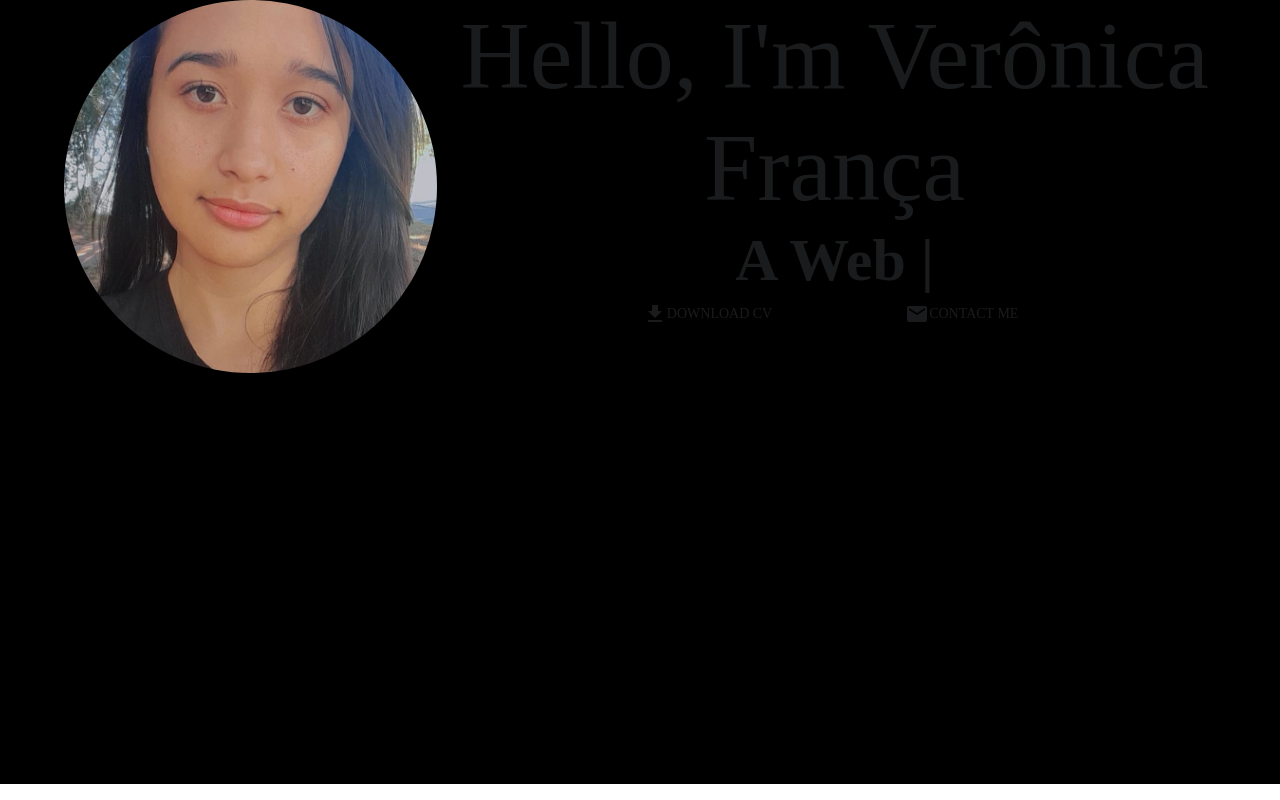
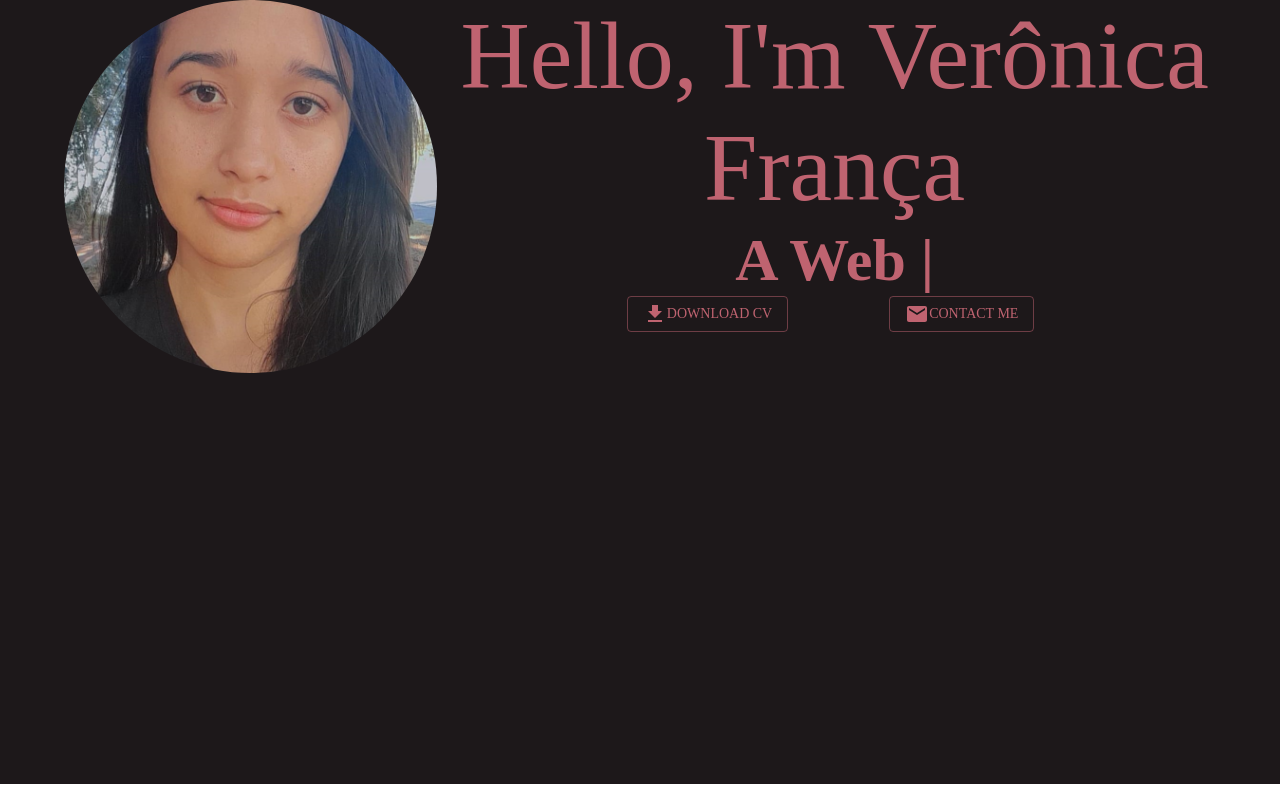
Before and after one commit to vrodriguessi/portifolio, a React (Vite) app: page / in a window 1280 px wide. Built offline with nearby package versions, Linux system fonts and the light colour scheme.

Commit message:
feat: color changes

```diff
--- a/src/main.tsx
+++ b/src/main.tsx
@@ -2,7 +2,7 @@ import React from 'react'
 import ReactDOM from 'react-dom/client'
 import App from './App.tsx'
 import { CssBaseline, ThemeProvider } from '@mui/material'
-import theme from './Theme.ts'
+import theme from './theme.ts'
 
 ReactDOM.createRoot(document.getElementById('root')!).render(
   <React.StrictMode>
--- a/src/pages/Home/sections/Hero/Hero.tsx
+++ b/src/pages/Home/sections/Hero/Hero.tsx
@@ -6,8 +6,8 @@ import DownloadIcon from '@mui/icons-material/Download';
 import EmailIcon from '@mui/icons-material/Email';
 
 function Hero() {
-  const StyledHero = styled("div")(() => ({
-    backgroundColor: 'black',
+  const StyledHero = styled("div")(( ) => ({
+    backgroundColor: '#1d181a',
     height: "100vh"
 }));
 
@@ -19,10 +19,10 @@ function Hero() {
   const TypewriterContainer = styled("div")(() => ({
   height: "auto",
   "@media (max-width: 600px)": {
-      height: "130px", // Altura do TypeWriter para telas pequenas
+    height: "100px", // Altura do TypeWriter para telas pequenas
   },
   "@media (min-width: 601px) and (max-width: 960px)": {
-      height: "80px", // Altura do TypeWriter para telas médias e grandes
+    height: "130px", // Altura do TypeWriter para telas médias e grandes
     }
   }));
 
@@ -34,10 +34,10 @@ function Hero() {
             <StyledImg src={Avatar} />
           </Grid>
           <Grid item xs={12} sm={8} >
-            <Typography color="primary" variant="h1" textAlign="center">
+            <Typography color="secondary" variant="h1" textAlign="center">
               Hello, I'm Verônica França
             </Typography>
-            <Typography color="primary" variant="h2" textAlign="center">
+            <Typography color="secondary" variant="h2" textAlign="center">
               <TypewriterContainer>
                 <TypeAnimation
                   sequence={[
@@ -51,20 +51,20 @@ function Hero() {
                   wrapper="span"
                   cursor={true}
                   repeat={Infinity}
-                  style={{ display: 'inline-block', color: '#1a1b1c', fontWeight: 'bold' }}
+                  style={{ display: 'inline-block', color: "secondary", fontWeight: 'bold' }}
                 />
               </TypewriterContainer>
             </Typography>
             <Grid container display="flex" justifyContent="center">
               <Grid item xs={12} sm={4} display="flex" justifyContent="center">
-                <Button>
-                  <DownloadIcon></DownloadIcon>
+                <Button color="secondary" variant="outlined">
+                  <DownloadIcon/>
                   Download CV
-                </Button>
+                </Button >
               </Grid>
               <Grid item xs={12} sm={4} display="flex" justifyContent="center">
-                <Button>
-                  <EmailIcon></EmailIcon>
+                <Button color="secondary" variant="outlined">
+                  <EmailIcon/>
                   Contact me
                 </Button>
               </Grid>
@@ -76,4 +76,5 @@ function Hero() {
   );
 }
 
+
 export default Hero;
```
Lines whose indentation alone changed are shown as unchanged.
